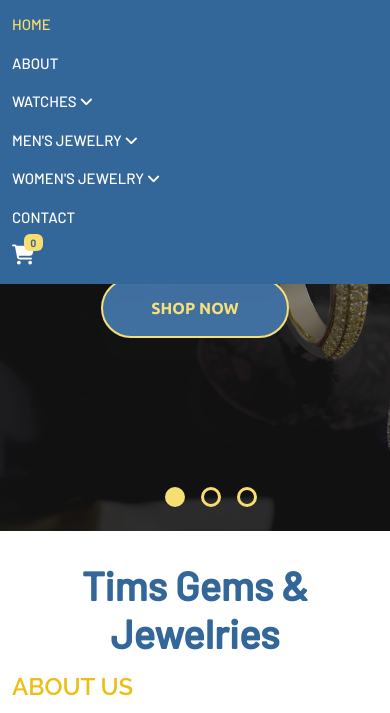
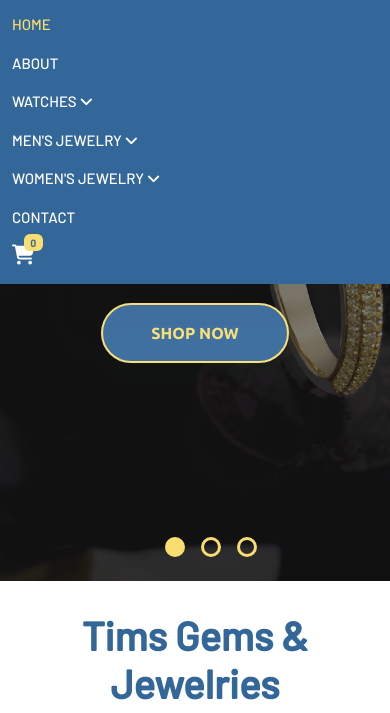
Before and after one commit to David-Orizu31/tims-jewelry, a plain HTML site: page index.html in a window 390 px wide. Both pictures are taken after a click on the button "Toggle navigation". Shown: the part 69-782 px from the top of the page. Drawn offline with Linux system fonts and the light colour scheme; a web font is replaced by a local one.

Commit message:
Update responsive.css

```diff
--- a/css/responsive.css
+++ b/css/responsive.css
@@ -1,30 +1,30 @@
 @media (max-width:992px) {
     .banner-one {
-        min-height: 600px;
-        padding-top: 200px;
+        min-height: 650px;
+        padding-top: 225px;
     }
     .banner-two {
-        min-height: 600px;
-        padding-top: 200px;
+        min-height: 650px;
+        padding-top: 225px;
     }
     .banner-three {
-        min-height: 600px;
-        padding-top: 200px;
+        min-height: 650px;
+        padding-top: 225px;
     }
 }
 
 @media (max-width:480px) {
     .banner-one {
-        min-height: 600px;
-        padding-top: 170px;
+        min-height: 650px;
+        padding-top: 195px;
     }
     .banner-two {
-        min-height: 600px;
-        padding-top: 170px;
+        min-height: 650px;
+        padding-top: 195px;
     }
     .banner-three {
-        min-height: 600px;
-        padding-top: 170px;
+        min-height: 650px;
+        padding-top: 195px;
     }
 
     .banner-head {
```
